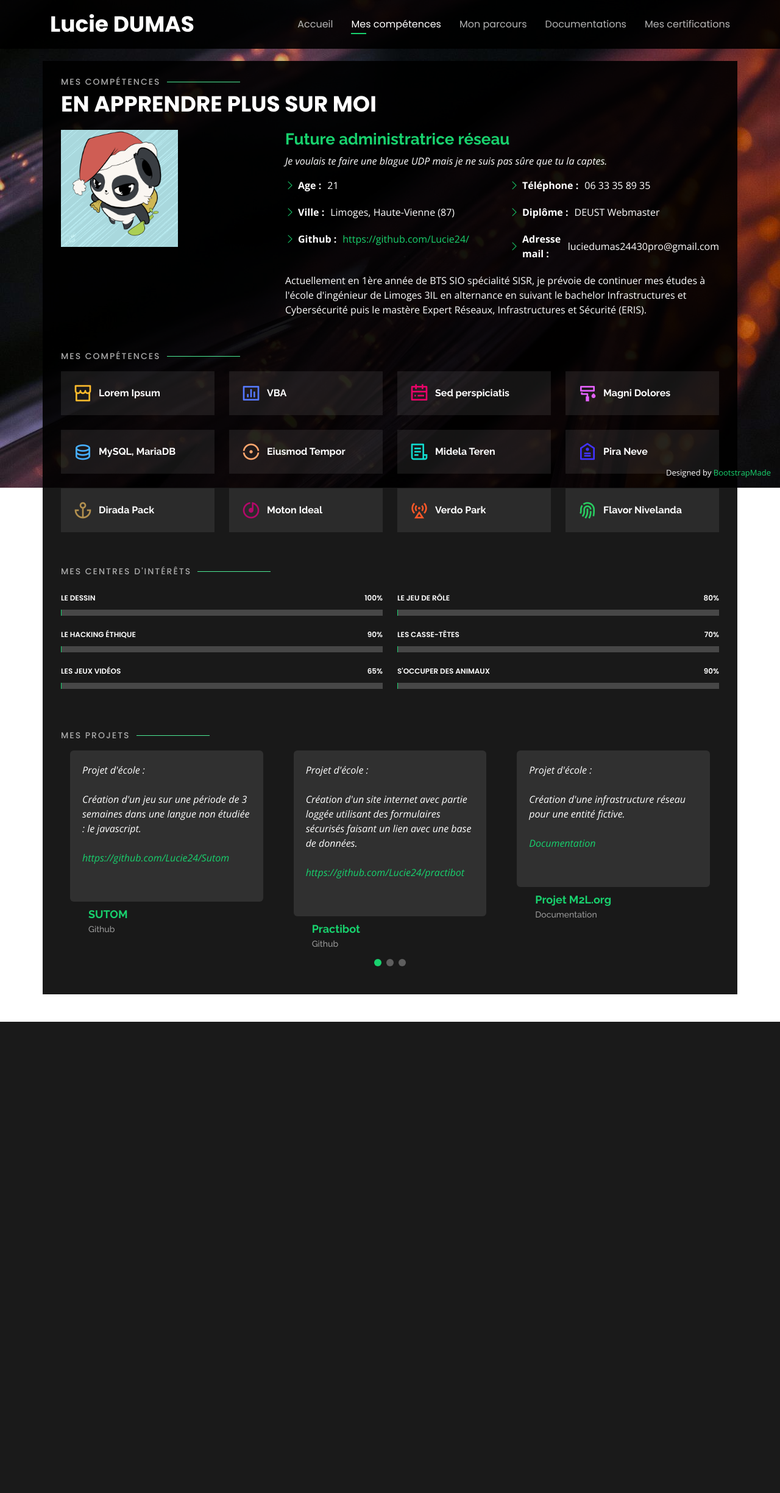
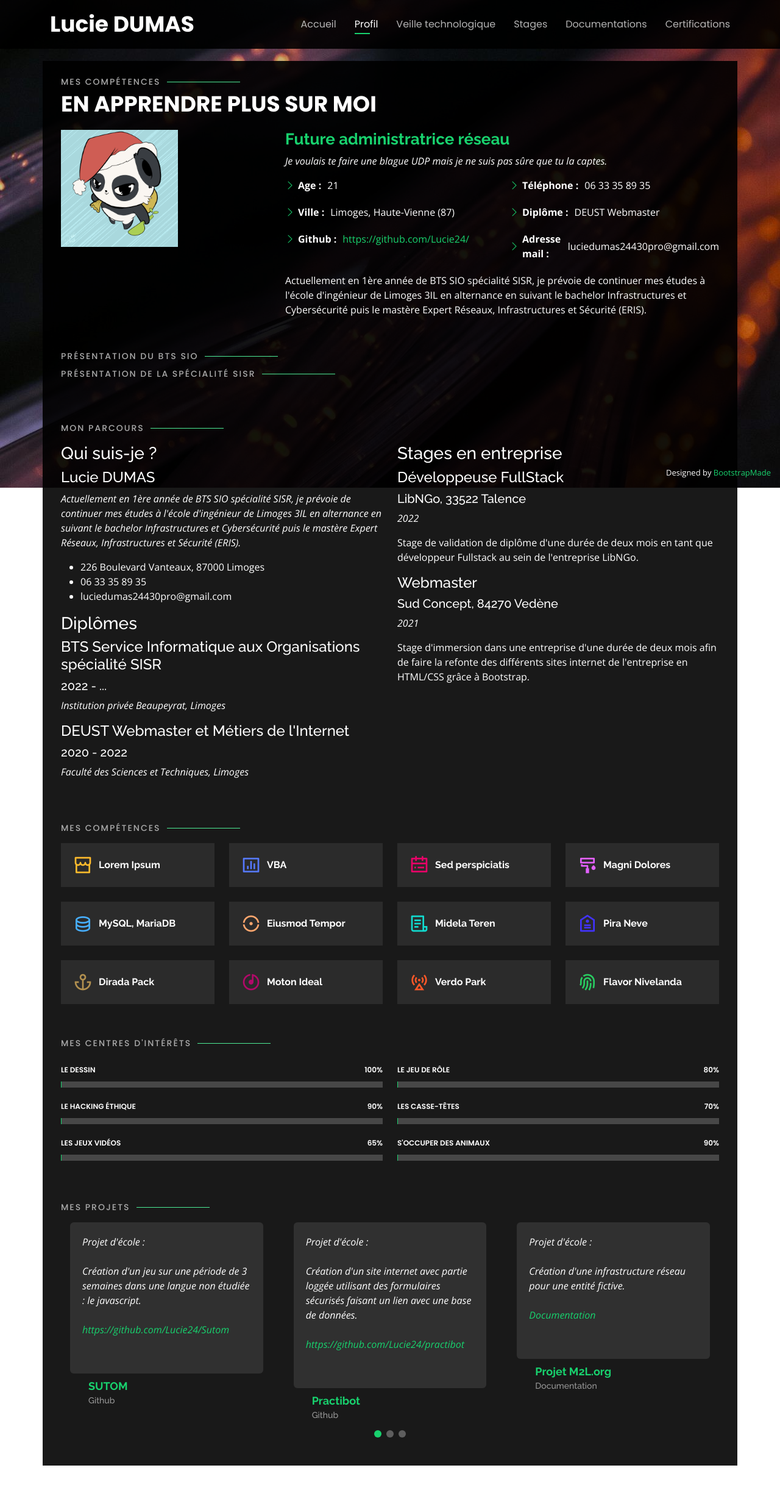
Before and after one commit to Lucie24/Portfolio, a PHP site: page / in a window 1280 px wide, after a click on "Profil". Shown: the whole page at 61% size. Before the commit the page ends 1676 px from the top, so only its background shows below. Run offline with PHP 8.4, Linux system fonts and the light colour scheme.

Commit message:
mise à jour documentations

```diff
--- a/assets/css/style.css
+++ b/assets/css/style.css
@@ -937,6 +937,15 @@ section .container {
   margin-top: -1rem;
 }
 
+.gsb{
+  margin-top: 15px ;
+  font-size: 36px;
+  font-weight: 700;
+  text-transform: uppercase;
+  font-family: "Poppins", sans-serif;
+  color: #fff;
+}
+
 /*--------------------------------------------------------------
 # Portfolio Details
 --------------------------------------------------------------*/
--- a/index.php
+++ b/index.php
@@ -50,10 +50,11 @@
       <nav id="navbar" class="navbar">
         <ul>
           <li><a class="nav-link active" href="index.php">Accueil</a></li>
-          <li><a class="nav-link" href="#about">Mes compétences</a></li>
-          <li><a class="nav-link" href="#resume">Mon parcours</a></li>
+          <li><a class="nav-link" href="#about">Profil</a></li>
+          <li><a class="nav-link" href="#resume">Veille technologique</a></li>
+          <li><a class="nav-link" href="#stages">Stages</a></li>
           <li><a class="nav-link" href="#services">Documentations</a></li>
-          <li><a class="nav-link" href="#certifications">Mes certifications</a></li>
+          <li><a class="nav-link" href="#certifications">Certifications</a></li>
           <!-- <li><a class="nav-link" href="#contact">Contact</a></li> -->
         </ul>
         <i class="bi bi-list mobile-nav-toggle"></i>
@@ -115,6 +116,18 @@
 
     </div><!-- End About Me -->
 
+    <div class="container">
+
+      <div class="section-title">
+        <h2>Présentation du BTS SIO</h2>
+      </div>
+
+      <div class="section-title">
+        <h2>Présentation de la spécialité SISR</h2>
+      </div>
+
+    </div>
+
     <!-- ======= Counts =======
     <div class="counts container">
 
@@ -155,6 +168,69 @@
       </div>
 
     </div> End Counts -->
+
+    <!-- ======= Resume ========-->
+    <div class="container">
+
+      <div class="section-title">
+        <h2>Mon parcours</h2>
+      </div>
+
+      <div class="row">
+        <div class="col-lg-6">
+          <h3 class="resume-title">Qui suis-je ?</h3>
+          <div class="resume-item pb-0">
+            <h4>Lucie DUMAS</h4>
+            <p><em>Actuellement en 1ère année de BTS SIO spécialité SISR, je prévoie de continuer mes études à l'école d'ingénieur de Limoges
+              3IL en alternance en suivant le bachelor Infrastructures et Cybersécurité puis le mastère Expert Réseaux, Infrastructures et Sécurité (ERIS).</em></p>
+            <p>
+            <ul>
+              <li>226 Boulevard Vanteaux, 87000 Limoges</li>
+              <li>06 33 35 89 35</li>
+              <li>luciedumas24430pro@gmail.com</li>
+            </ul>
+            </p>
+          </div>
+
+          <h3 class="resume-title">Diplômes</h3>
+          <div class="resume-item">
+            <h4>BTS Service Informatique aux Organisations spécialité SISR</h4>
+            <h5>2022 - ...</h5>
+            <p><em>Institution privée Beaupeyrat, Limoges</em></p>
+          </div>
+          <div class="resume-item">
+            <h4>DEUST Webmaster et Métiers de l'Internet</h4>
+            <h5>2020 - 2022</h5>
+            <p><em>Faculté des Sciences et Techniques, Limoges</em></p>
+          </div>
+        </div>
+        <div class="col-lg-6">
+          <h3 class="resume-title">Stages en entreprise</h3>
+          <div class="resume-item">
+            <h4>Développeuse FullStack</h4>
+            <h5>LibNGo, 33522 Talence</h5>
+            <p><em>2022</em></p>
+            <p>
+              Stage de validation de diplôme d'une durée
+              de deux mois en tant que développeur
+              Fullstack au sein de l'entreprise LibNGo.
+            </p>
+          </div>
+          <div class="resume-item">
+            <h4>Webmaster</h4>
+            <h5>Sud Concept, 84270 Vedène</h5>
+            <p><em>2021</em></p>
+            <p>
+              Stage d'immersion dans une entreprise
+              d'une durée de deux mois afin de faire la
+              refonte des différents sites internet de
+              l'entreprise en HTML/CSS grâce à Bootstrap.
+            </p>
+          </div>
+        </div>
+      </div>
+
+    </div>
 
     <!-- ======= Interests ======= -->
     <div class="interests container">
@@ -379,63 +455,42 @@
     <div class="container">
 
       <div class="section-title">
-        <h2>Mon parcours</h2>
-        <p>A propos de moi</p>
+        <h2>Veille technologique</h2>
+        <p>L'ordinateur quantique</p>
       </div>
 
-      <div class="row">
-        <div class="col-lg-6">
-          <h3 class="resume-title">Qui suis-je ?</h3>
-          <div class="resume-item pb-0">
-            <h4>Lucie DUMAS</h4>
-            <p><em>Actuellement en 1ère année de BTS SIO spécialité SISR, je prévoie de continuer mes études à l'école d'ingénieur de Limoges
-              3IL en alternance en suivant le bachelor Infrastructures et Cybersécurité puis le mastère Expert Réseaux, Infrastructures et Sécurité (ERIS).</em></p>
-            <p>
-            <ul>
-              <li>226 Boulevard Vanteaux, 87000 Limoges</li>
-              <li>06 33 35 89 35</li>
-              <li>luciedumas24430pro@gmail.com</li>
-            </ul>
-            </p>
+      <div class="section-title">
+        <p>Qu'est ce qu'une veille technologique ?</p>
       </div>
 
-          <h3 class="resume-title">Diplômes</h3>
-          <div class="resume-item">
-            <h4>BTS Service Informatique aux Organisations spécialité SISR</h4>
-            <h5>2022 - ...</h5>
-            <p><em>Institution privée Beaupeyrat, Limoges</em></p>
+      <div class="section-title">
+        <p>Pourquoi ce sujet ?</p>
       </div>
-          <div class="resume-item">
-            <h4>DEUST Webmaster et Métiers de l'Internet</h4>
-            <h5>2020 - 2022</h5>
-            <p><em>Faculté des Sciences et Techniques, Limoges</em></p>
+
+      <div class="section-title">
+        <p>Les outils utilisés</p>
       </div>
+
+      <div class="section-title">
+        <p>Les informations récupérées</p>
       </div>
-        <div class="col-lg-6">
-          <h3 class="resume-title">Stages en entreprise</h3>
-          <div class="resume-item">
-            <h4>Développeuse FullStack</h4>
-            <h5>LibNGo, 33522 Talence</h5>
-            <p><em>2022</em></p>
-            <p>
-              Stage de validation de diplôme d'une durée
-              de deux mois en tant que développeur
-              Fullstack au sein de l'entreprise LibNGo.
-            </p>
+
     </div>
-          <div class="resume-item">
-            <h4>Webmaster</h4>
-            <h5>Sud Concept, 84270 Vedène</h5>
-            <p><em>2021</em></p>
-            <p>
-              Stage d'immersion dans une entreprise
-              d'une durée de deux mois afin de faire la
-              refonte des différents sites internet de
-              l'entreprise en HTML/CSS grâce à Bootstrap.
-            </p>
+  </section><!-- End Resume Section -->
+
+    <!-- ======= Resume Section ======= -->
+    <section id="stages" class="resume">
+    <div class="container">
+
+      <div class="section-title">
+        <h2>Stages</h2>
+        <p>L'Hôpital privé Francheville (24)</p>
       </div>
+
+      <div class="section-title">
+        <p>Stage 2</p>
       </div>
-      </div>
+
 
     </div>
   </section><!-- End Resume Section -->
@@ -445,7 +500,7 @@
     <div class="container">
 
       <div class="section-title">
-        <h2>Documentation</h2>
+        <h2>Documentations</h2>
         <p>Projet m2l.org</p>
       </div>
 
@@ -454,6 +509,56 @@
           <div class="icon-box">
             <div class="icon"><i class="bx bx-file"></i></div>
             <h4><?php echo "<a href='documentation.php?id=1'>"; ?> Mise en place d'un réseau informatique</a></h4>
+          </div>
+        </div>
+
+        <div class="col-lg-4 col-md-6 d-flex align-items-stretch mt-4 mt-md-0">
+          <div class="icon-box">
+            <div class="icon"><i class="bx bx-file"></i></div>
+            <h4><?php echo "<a href='documentation.php?id=2'>"; ?>Installation et mise en place de LXC</a></h4>
+          </div>
+        </div>
+
+        <div class="col-lg-4 col-md-6 d-flex align-items-stretch mt-4 mt-lg-0">
+          <div class="icon-box">
+            <div class="icon"><i class="bx bx-file"></i></div>
+            <h4><?php echo "<a href='documentation.php?id=3'>"; ?>Installation et mise en place de LAMP</a></h4>
+          </div>
+        </div>
+
+        <div class="col-lg-4 col-md-6 d-flex align-items-stretch mt-4">
+          <div class="icon-box">
+            <div class="icon"><i class="bx bx-file"></i></div>
+            <h4><a href="">Nemo Enim</a></h4>
+            <p>At vero eos et accusamus et iusto odio dignissimos ducimus qui blanditiis</p>
+          </div>
+        </div>
+
+        <div class="col-lg-4 col-md-6 d-flex align-items-stretch mt-4">
+          <div class="icon-box">
+            <div class="icon"><i class="bx bx-file"></i></div>
+            <h4><a href="">Dele cardo</a></h4>
+            <p>Quis consequatur saepe eligendi voluptatem consequatur dolor consequuntur</p>
+          </div>
+        </div>
+
+        <div class="col-lg-4 col-md-6 d-flex align-items-stretch mt-4">
+          <div class="icon-box">
+            <div class="icon"><i class="bx bx-file"></i></div>
+            <h4><a href="">Divera don</a></h4>
+            <p>Modi nostrum vel laborum. Porro fugit error sit minus sapiente sit aspernatur</p>
+          </div>
+        </div>
+
+      </div>
+
+      <p class="section-title gsb">Projet gsb.org</p>
+
+      <div class="row">
+        <div class="col-lg-4 col-md-6 d-flex align-items-stretch">
+          <div class="icon-box">
+            <div class="icon"><i class="bx bx-file"></i></div>
+            <h4><?php echo "<a href='documentation.php?id=1'>"; ?>Installation et configuration de Proxmox VE</a></h4>
           </div>
         </div>
 
```
Also changed, not shown: 3 other files. Lines whose indentation alone changed are shown as unchanged.
